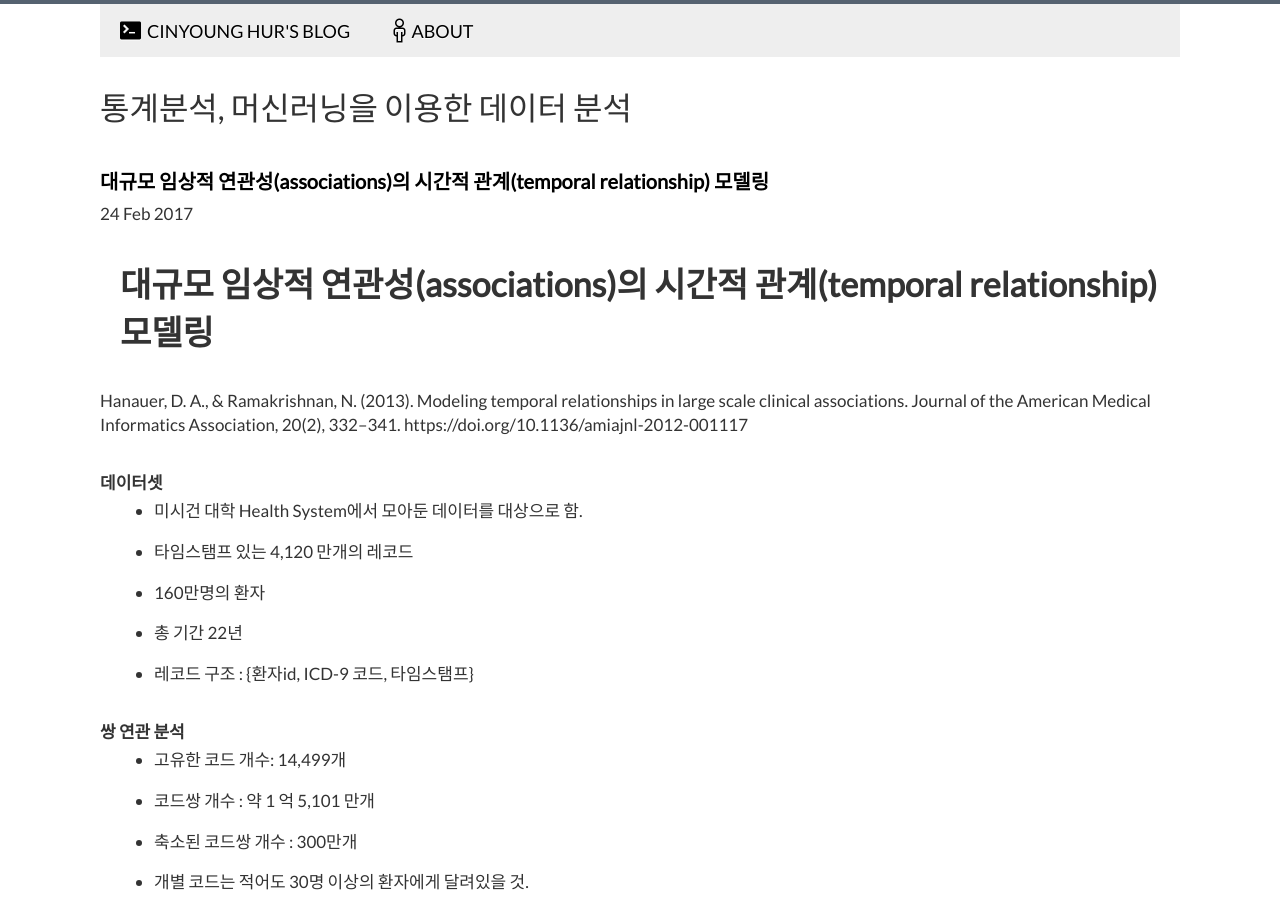
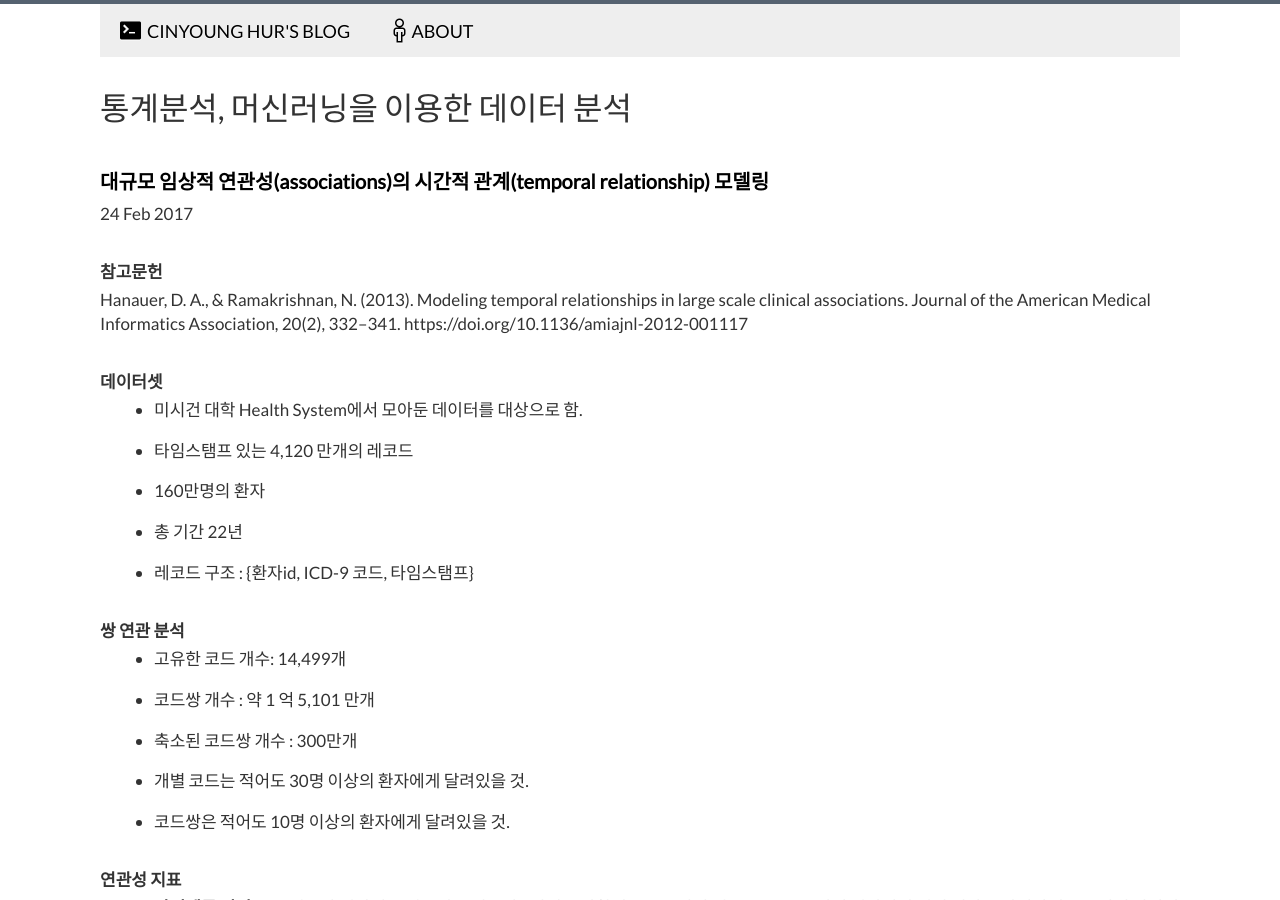
Before and after one commit to hurcy/hurcy.github.io, a Jekyll site: the page built from _posts/2017-02-24-대규모-임상적-연관성(associations)의-시간적-관계(temporal-relationship)-모델링.md, in a window 1280 px wide and 900 px high. Built offline with Jekyll 4.4.1, drawn with Linux system fonts in a browser that asks for light colours; comment, search, counter and statistics services are not loaded.

Commit message:
Update/Create 2017-02-24-대규모-임상적-연관성(associations)의-시간적-관계(temporal-relationship)-모델링.md

```diff
--- a/_posts/2017-02-24-대규모-임상적-연관성(associations)의-시간적-관계(temporal-relationship)-모델링.md
+++ b/_posts/2017-02-24-대규모-임상적-연관성(associations)의-시간적-관계(temporal-relationship)-모델링.md
@@ -5,7 +5,7 @@ categories: ko
 source-id: 1J48GCK4zPwOsC7sKaQ314e5-whtAINcLR_56e4bJqzM
 published: true
 ---
-# 대규모 임상적 연관성(associations)의 시간적 관계(temporal relationship) 모델링
+### 참고문헌
 
 Hanauer, D. A., & Ramakrishnan, N. (2013). Modeling temporal relationships in large scale clinical associations. Journal of the American Medical Informatics Association, 20(2), 332–341. https://doi.org/10.1136/amiajnl-2012-001117
 
```
